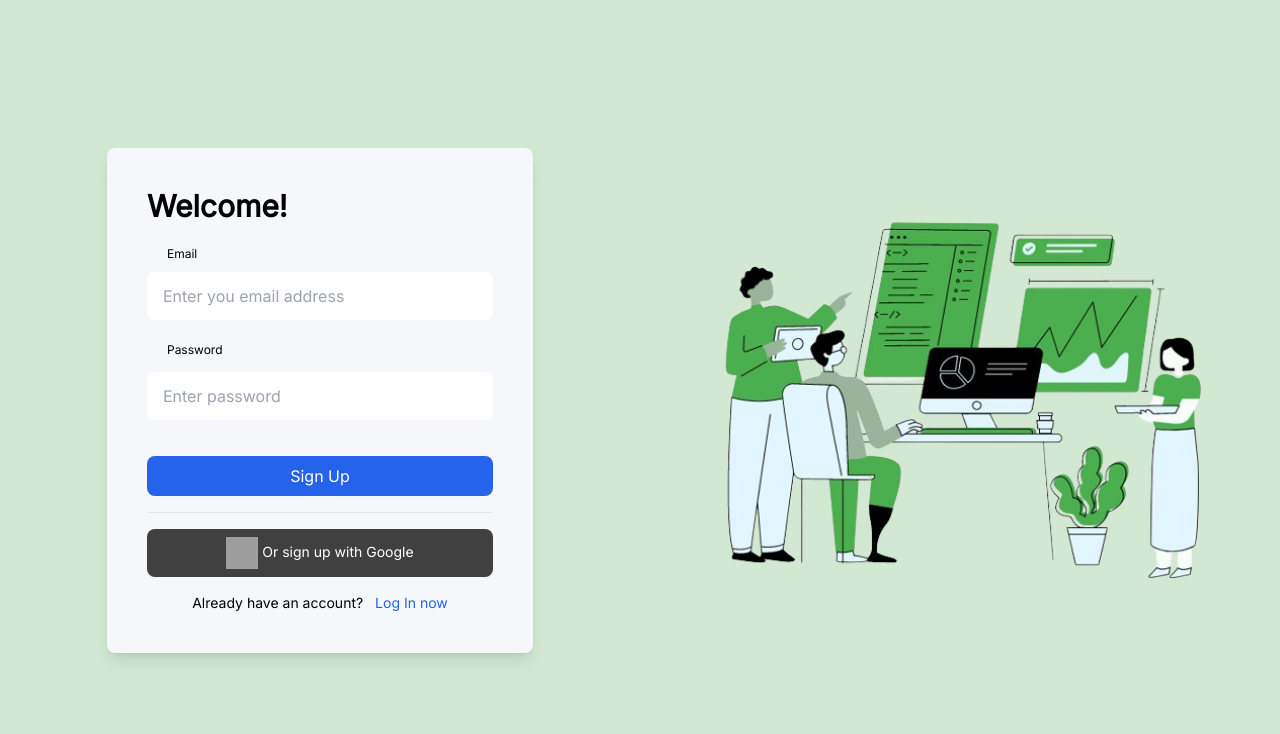
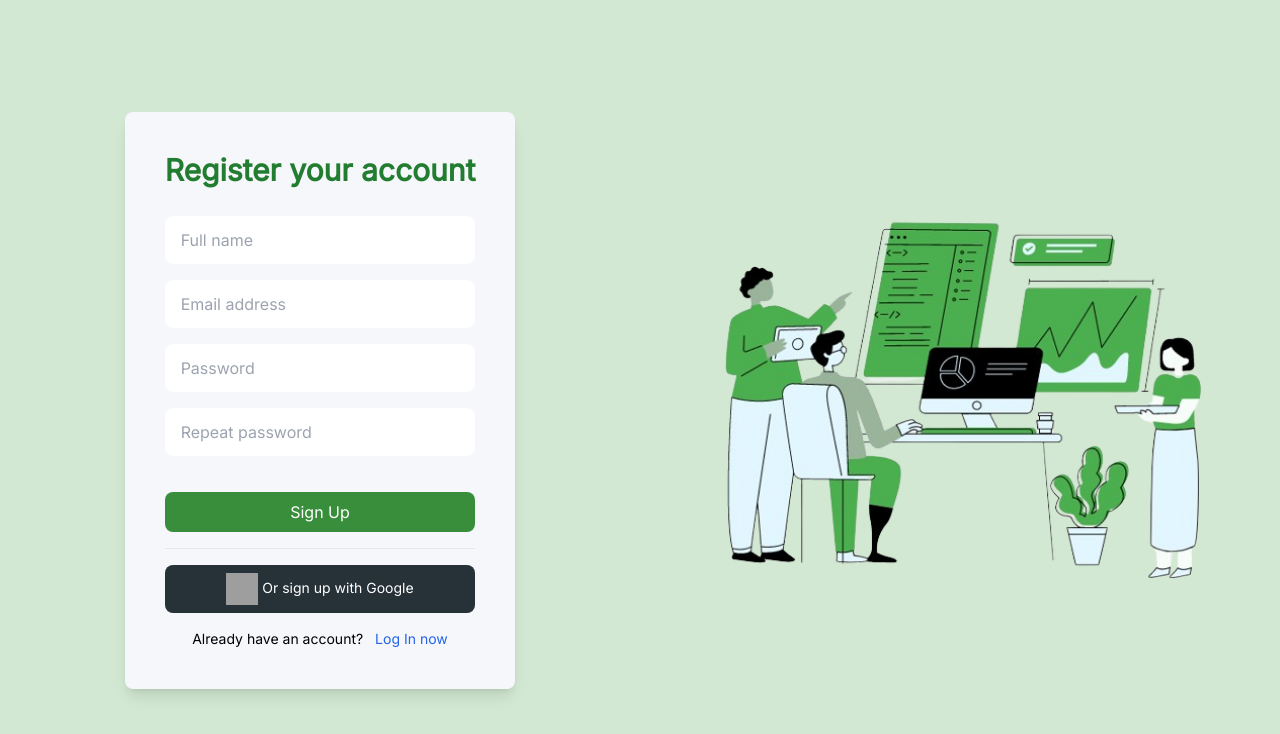
Before and after one commit to Arfa-Zia/website-landing-page, a website: page src/signup.html in a window 1280 px wide. Drawn offline with Linux system fonts and the light colour scheme; grey boxes are pictures that could not be loaded.

Commit message:
Change layout in forms

```diff
--- a/src/signup.html
+++ b/src/signup.html
@@ -14,20 +14,23 @@
 
         <div class="w-full md:w-1/2  flex p-10 justify-center items-center ">
             <form class="flex flex-col gap-4 bg-neutral-silver p-[7vw] md:p-10 rounded-lg shadow-lg  ">
-                <h3 class="text-2xl md:text-xl lg:text-3xl font-semibold ">Welcome!</h3>
+                <h3 class="text-2xl md:text-xl lg:text-3xl font-semibold text-color-shade-3">Register your account</h3>
+                <div class="space-y-3 mt-3">
+                    <input class="p-4 h-12 w-full rounded-lg border-none focus:outline-none " type="text" name="name" id="name" placeholder="Full name" required>
+                </div>
                 <div class="space-y-[2vw] md:space-y-2">
-                    <label class="text-xs pl-5" for="email">Email</label>
-                    <input class="p-4 h-12 w-full rounded-lg border-none focus:outline-none " type="email" name="emai" id="email" placeholder="Enter you email address" required>
+                    <input class="p-4 h-12 w-full rounded-lg border-none focus:outline-none " type="email" name="emai" id="email" placeholder="Email address" required>
+                </div>
+                <div class="space-y-3 ">
+                    <input class="p-4 h-12 w-full rounded-lg border-none focus:outline-none " type="password" name="password" id="password" placeholder="Password" required>
                 </div>
                 <div class="space-y-3 mb-5">
-                    <label class="text-xs pl-5" for="password">Password</label>
-                    <input class="p-4 h-12 w-full rounded-lg border-none focus:outline-none " type="password" name="password" id="password" placeholder="Enter password" required>
+                    <input class="p-4 h-12 w-full rounded-lg border-none focus:outline-none " type="password" name="password" id="repeat-password" placeholder="Repeat password" required>
                 </div>
 
-
-                <button type="submit" class="bg-blue-600 hover:bg-blue-800 w-full p-2 rounded-lg  text-white ">Sign Up</button>
+                <button type="submit" class="bg-color-shade-2 hover:bg-color-shade-4 w-full p-2 rounded-lg  text-white ">Sign Up</button>
                 <hr>
-                <button class="w-full p-2 rounded-lg text-sm text-white bg-neutral-700 hover:bg-neutral-900"><img class="size-8 inline" src="https://cdn1.iconfinder.com/data/icons/google-s-logo/150/Google_Icons-09-512.png" alt=""> Or sign up with Google</button>
+                <button class="w-full p-2 rounded-lg text-sm text-white bg-neutral-black hover:bg-gray-800"><img class="size-8 inline" src="https://cdn1.iconfinder.com/data/icons/google-s-logo/150/Google_Icons-09-512.png" alt=""> Or sign up with Google</button>
                 <p class="text-sm text-center text-nowrap">Already have an account? <span class="text-blue-600 hover:text-blue-800 ml-2"><a href="login.html">Log In now</a></span></p>
             </form>
         </div>
```
Also changed, not shown: src/login.html (+7 -5 lines), style.css.
